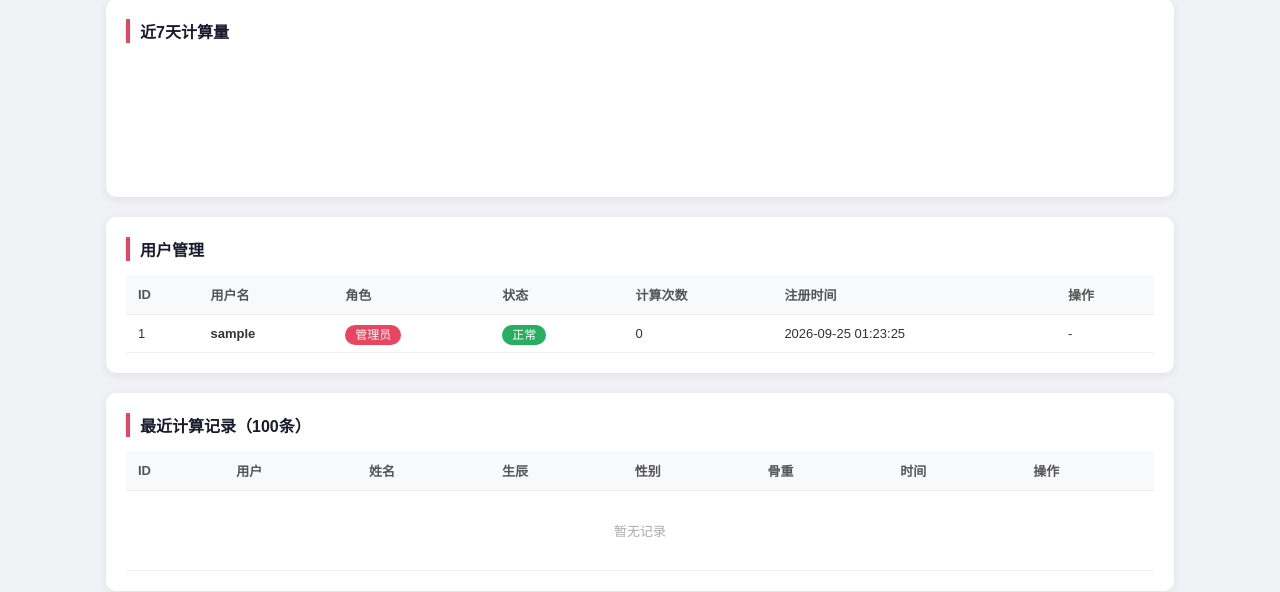
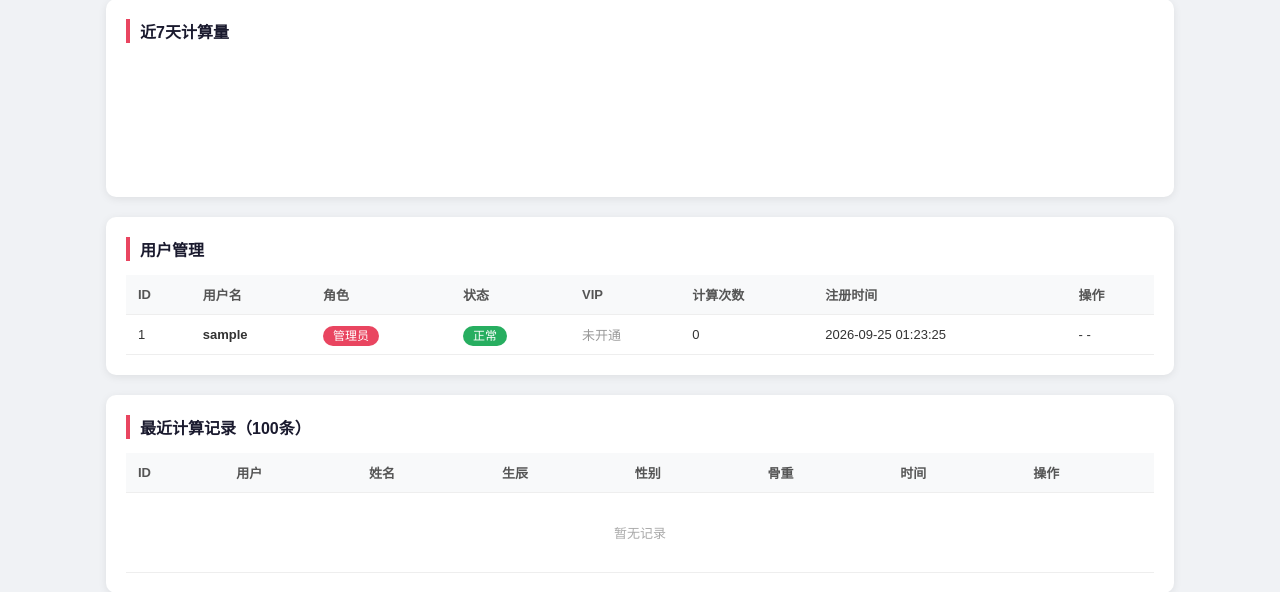
Before and after one commit to jaraim/chenggu-web, a Flask app: page /admin in a window 1280 px wide. Shown: the part 198-790 px from the top of the page. Run offline with Flask 3, Linux system fonts and the light colour scheme; the visitor is signed in with stand-in values (Sample User, id 1); data comes from the database, SQL or seed files in the repository; data that the repository does not hold is empty.

Commit message:
feat: VIP会员系统 + 付费功能锁定
- users表新增is_vip和vip_expire_at字段，兼容旧表自动添加
- 管理员默认享有VIP权限
- 深度报告：非VIP只看性格+五行，事业/婚姻/健康/大运锁定
- 合婚分析：非VIP只看评分+生肖，五行/日柱/骨重/建议锁定
- 非VIP显示VIP开通引导弹窗（月卡9.9/季卡24.9/年卡79）
- 后台管理：开通VIP（支持天数/永久）、取消VIP、VIP状态展示
- 首页头部显示VIP标识或开通VIP按钮

```diff
--- a/app.py
+++ b/app.py
@@ -42,6 +42,8 @@ def init_db():
             password_hash TEXT NOT NULL,
             is_admin INTEGER DEFAULT 0,
             is_active INTEGER DEFAULT 1,
+            is_vip INTEGER DEFAULT 0,
+            vip_expire_at TEXT,
             created_at TEXT DEFAULT CURRENT_TIMESTAMP
         );
         CREATE TABLE IF NOT EXISTS history (
@@ -60,15 +62,13 @@ def init_db():
             FOREIGN KEY (user_id) REFERENCES users(id)
         );
     """)
-    # 兼容旧表：添加 is_admin / is_active 字段（如果不存在）
-    try:
-        db.execute("ALTER TABLE users ADD COLUMN is_admin INTEGER DEFAULT 0")
-    except sqlite3.OperationalError:
-        pass
-    try:
-        db.execute("ALTER TABLE users ADD COLUMN is_active INTEGER DEFAULT 1")
-    except sqlite3.OperationalError:
-        pass
+    # 兼容旧表：添加字段（如果不存在）
+    for col, typ in [('is_admin', 'INTEGER DEFAULT 0'), ('is_active', 'INTEGER DEFAULT 1'),
+                     ('is_vip', 'INTEGER DEFAULT 0'), ('vip_expire_at', 'TEXT')]:
+        try:
+            db.execute(f"ALTER TABLE users ADD COLUMN {col} {typ}")
+        except sqlite3.OperationalError:
+            pass
     db.commit()
     db.close()
 
@@ -88,12 +88,29 @@ def login_required(f):
     return decorated
 
 
+def is_vip(user):
+    """检查用户是否为有效VIP（未过期）。"""
+    if not user:
+        return False
+    if user.get('is_admin'):
+        return True  # 管理员默认享有VIP权限
+    if not user.get('is_vip'):
+        return False
+    expire = user.get('vip_expire_at')
+    if not expire:
+        return True  # 永久VIP
+    return expire > datetime.datetime.now().strftime('%Y-%m-%d')
+
+
 def current_user():
     if 'user_id' in session:
         db = get_db()
-        row = db.execute('SELECT id, username, is_admin, is_active FROM users WHERE id=?', (session['user_id'],)).fetchone()
+        row = db.execute('SELECT id, username, is_admin, is_active, is_vip, vip_expire_at FROM users WHERE id=?', (session['user_id'],)).fetchone()
         if row and row['is_active']:
-            return {'id': row['id'], 'username': row['username'], 'is_admin': bool(row['is_admin'])}
+            user = {'id': row['id'], 'username': row['username'], 'is_admin': bool(row['is_admin']),
+                    'is_vip': bool(row['is_vip']), 'vip_expire_at': row['vip_expire_at']}
+            user['vip_valid'] = is_vip(user)
+            return user
     return None
 
 
@@ -116,7 +133,9 @@ def index():
     user = current_user()
     if not user:
         return render_template('login.html')
-    return render_template('index.html', username=user['username'], is_admin=user.get('is_admin', False))
+    return render_template('index.html', username=user['username'],
+                           is_admin=user.get('is_admin', False),
+                           is_vip=user.get('vip_valid', False))
 
 
 @app.route('/admin')
@@ -162,7 +181,10 @@ def login():
         return jsonify({'error': '账号已被禁用，请联系管理员'}), 403
     session['user_id'] = row['id']
     session['username'] = row['username']
-    return jsonify({'ok': True, 'username': row['username'], 'is_admin': bool(row['is_admin'])})
+    user = {'id': row['id'], 'username': row['username'], 'is_admin': bool(row['is_admin']),
+            'is_vip': bool(row['is_vip']), 'vip_expire_at': row['vip_expire_at']}
+    return jsonify({'ok': True, 'username': row['username'], 'is_admin': bool(row['is_admin']),
+                    'is_vip': is_vip(user)})
 
 
 @app.route('/api/logout', methods=['POST'])
@@ -343,6 +365,18 @@ def marriage():
         return jsonify({'error': f'合婚分析出错：{e}'}), 500
     result['name1'] = name1
     result['name2'] = name2
+    user = current_user()
+    result['is_vip'] = is_vip(user)
+    # 非VIP只返回评分和等级，详细分析锁定
+    if not is_vip(user):
+        result['locked'] = True
+        result['shengxiao'] = result['shengxiao'][:20] + '…（开通VIP查看完整分析）'
+        result['wuxing'] = '开通VIP查看五行互补分析'
+        result['rizhu'] = '开通VIP查看日柱关系分析'
+        result['guzhong'] = '开通VIP查看骨重匹配分析'
+        result['advice'] = '开通VIP查看综合建议'
+    else:
+        result['locked'] = False
     return jsonify(result)
 
 
@@ -364,6 +398,18 @@ def deep():
         return jsonify({'error': f'生成报告出错：{e}'}), 500
     report['standard_text'] = core.weight_text(report['standard_total'])
     report['palace_text'] = core.palace_text(report['palace_total'])
+    user = current_user()
+    report['is_vip'] = is_vip(user)
+    # 非VIP只返回性格和五行部分，其余锁定
+    if not is_vip(user):
+        report['locked'] = True
+        report['career'] = '开通VIP查看事业财运分析'
+        report['marriage'] = '开通VIP查看婚姻感情分析'
+        report['health'] = '开通VIP查看健康注意事项'
+        report['dayun'] = [('开通VIP', '查看大运走势')]
+        report['song'] = report['song'][:40] + '…（开通VIP查看完整称骨歌）'
+    else:
+        report['locked'] = False
     return jsonify(report)
 
 
@@ -441,6 +487,36 @@ def admin_delete_history(hid):
     return jsonify({'ok': True})
 
 
+@app.route('/api/admin/users/<int:uid>/vip', methods=['POST'])
+@admin_required
+def admin_set_vip(uid):
+    data = request.get_json() or {}
+    days = int(data.get('days', 30))  # 默认开通30天，传0为永久
+    db = get_db()
+    user = db.execute('SELECT * FROM users WHERE id=?', (uid,)).fetchone()
+    if not user:
+        return jsonify({'error': '用户不存在'}), 404
+    if days == 0:
+        # 永久VIP
+        db.execute('UPDATE users SET is_vip=1, vip_expire_at=NULL WHERE id=?', (uid,))
+        expire_text = '永久'
+    else:
+        expire = (datetime.datetime.now() + datetime.timedelta(days=days)).strftime('%Y-%m-%d')
+        db.execute('UPDATE users SET is_vip=1, vip_expire_at=? WHERE id=?', (expire, uid))
+        expire_text = expire
+    db.commit()
+    return jsonify({'ok': True, 'vip_expire_at': expire_text})
+
+
+@app.route('/api/admin/users/<int:uid>/vip', methods=['DELETE'])
+@admin_required
+def admin_remove_vip(uid):
+    db = get_db()
+    db.execute('UPDATE users SET is_vip=0, vip_expire_at=NULL WHERE id=?', (uid,))
+    db.commit()
+    return jsonify({'ok': True})
+
+
 # ===================== 启动 =====================
 
 if __name__ == '__main__':
--- a/templates/admin.html
+++ b/templates/admin.html
@@ -25,9 +25,11 @@
   .badge-admin { background: #e94560; color: #fff; }
   .badge-active { background: #27ae60; color: #fff; }
   .badge-disabled { background: #95a5a6; color: #fff; }
+  .badge-vip { background: linear-gradient(135deg, #f1c40f, #e67e22); color: #fff; }
   .btn { padding: 5px 14px; border: none; border-radius: 5px; cursor: pointer; font-size: 12px; }
   .btn-danger { background: #e74c3c; color: #fff; }
   .btn-warn { background: #f39c12; color: #fff; }
+  .btn-vip { background: linear-gradient(135deg, #f1c40f, #e67e22); color: #fff; }
   .btn:hover { opacity: 0.85; }
   .empty { text-align: center; color: #aaa; padding: 30px; }
   .daily-chart { display: flex; align-items: flex-end; gap: 8px; height: 120px; padding: 10px 0; }
@@ -57,7 +59,7 @@
   <div class="card">
     <h2>用户管理</h2>
     <table>
-      <thead><tr><th>ID</th><th>用户名</th><th>角色</th><th>状态</th><th>计算次数</th><th>注册时间</th><th>操作</th></tr></thead>
+      <thead><tr><th>ID</th><th>用户名</th><th>角色</th><th>状态</th><th>VIP</th><th>计算次数</th><th>注册时间</th><th>操作</th></tr></thead>
       <tbody id="user-list"></tbody>
     </table>
   </div>
@@ -104,24 +106,50 @@ async function loadUsers() {
   try {
     const users = await api('/api/admin/users');
     const tbody = document.getElementById('user-list');
-    if (users.length === 0) { tbody.innerHTML = '<tr><td colspan="7" class="empty">暂无用户</td></tr>'; return; }
-    tbody.innerHTML = users.map(u => `
-      <tr>
+    if (users.length === 0) { tbody.innerHTML = '<tr><td colspan="8" class="empty">暂无用户</td></tr>'; return; }
+    tbody.innerHTML = users.map(u => {
+      const vipBadge = u.is_vip
+        ? `<span class="badge badge-vip">VIP${u.vip_expire_at ? '至'+u.vip_expire_at : '(永久)'}</span>`
+        : '<span style="color:#999">未开通</span>';
+      const vipBtn = u.is_admin ? '-' : (u.is_vip
+        ? `<button class="btn btn-danger" onclick="removeVip(${u.id})">取消VIP</button>`
+        : `<button class="btn btn-vip" onclick="grantVip(${u.id})">开通VIP</button>`);
+      const toggleBtn = u.is_admin ? '-' : `<button class="btn ${u.is_active ? 'btn-warn' : 'btn-danger'}" onclick="toggleUser(${u.id})">${u.is_active ? '禁用' : '启用'}</button>`;
+      return `<tr>
         <td>${u.id}</td>
         <td><b>${u.username}</b></td>
         <td>${u.is_admin ? '<span class="badge badge-admin">管理员</span>' : '普通用户'}</td>
         <td>${u.is_active ? '<span class="badge badge-active">正常</span>' : '<span class="badge badge-disabled">已禁用</span>'}</td>
+        <td>${vipBadge}</td>
         <td>${u.calc_count}</td>
         <td>${u.created_at}</td>
-        <td>${u.is_admin ? '-' : `<button class="btn ${u.is_active ? 'btn-warn' : 'btn-danger'}" onclick="toggleUser(${u.id})">${u.is_active ? '禁用' : '启用'}</button>`}</td>
-      </tr>
-    `).join('');
-  } catch(e) { document.getElementById('user-list').innerHTML = '<tr><td colspan="7" class="empty">加载失败</td></tr>'; }
+        <td style="white-space:nowrap">${toggleBtn} ${vipBtn}</td>
+      </tr>`;
+    }).join('');
+  } catch(e) { document.getElementById('user-list').innerHTML = '<tr><td colspan="8" class="empty">加载失败</td></tr>'; }
 }
 
 async function toggleUser(uid) {
   if (!confirm('确定切换该用户状态？')) return;
   await fetch('/api/admin/users/' + uid + '/toggle', {method: 'POST'});
+  loadUsers();
+}
+
+async function grantVip(uid) {
+  const days = prompt('开通VIP天数（输入0为永久）：', '30');
+  if (days === null) return;
+  const d = parseInt(days);
+  if (isNaN(d) || d < 0) { alert('请输入有效数字'); return; }
+  await fetch('/api/admin/users/' + uid + '/vip', {
+    method: 'POST', headers: {'Content-Type':'application/json'},
+    body: JSON.stringify({days: d})
+  });
+  loadUsers();
+}
+
+async function removeVip(uid) {
+  if (!confirm('确定取消该用户的VIP？')) return;
+  await fetch('/api/admin/users/' + uid + '/vip', {method: 'DELETE'});
   loadUsers();
 }
 
```
Also changed, not shown: templates/index.html (+78 -6 lines).
